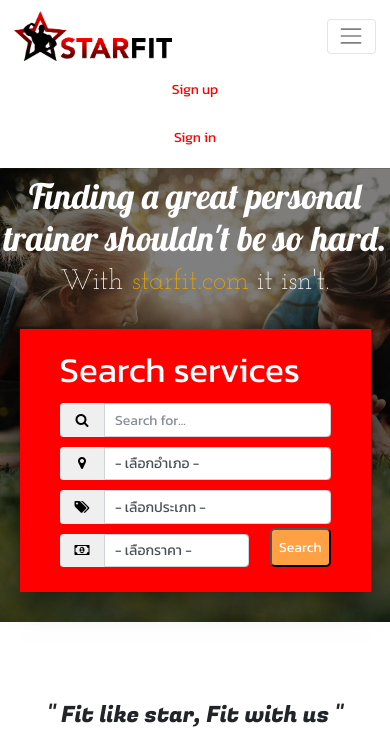
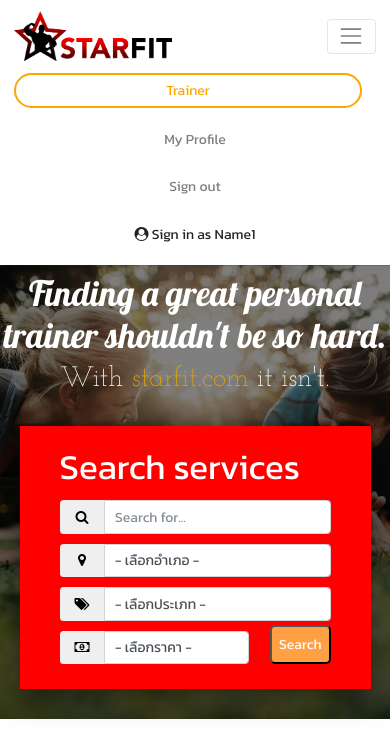
Before and after one commit to 5730684221-AB/mms-get-a-se, a Node server app: page / in a window 390 px wide, after a click that opens the changed part. Shown: the top 730 px of the page. Run offline with Node 20, Linux system fonts and the light colour scheme; some libraries are stand-ins or nearby versions.

Commit message:
Display user when signin

```diff
--- a/starfit_node/public/css/style.css
+++ b/starfit_node/public/css/style.css
@@ -237,6 +237,9 @@
     li.nav-item>a {
         width: 100%;
     }
+    .signin-as {
+        width: 100%;
+    }
     li.nav-item>a:hover {
         color:red;
         text-decoration: none;
--- a/starfit_node/routes/index.js
+++ b/starfit_node/routes/index.js
@@ -20,7 +20,7 @@
   else {
     req.session.views = 1;
   }
-  res.render('index', { title: 'Index/login', style: 'style'});
+  res.render('index', { title: 'Index/login', style: 'style',account:{isLogin:true,name:"Name1"}});
   // res.render('view', { title: 'Index/Login', layout: 'login' });
 });
 
@@ -80,7 +80,7 @@
       } else {
           //login sucssessful
           req.session.user = user;
-          res.render('index', { title: 'Index/login', style: 'style', account:{isLogin:true,id:1}});
+          res.render('index', { title: 'Index/login', style: 'style', account:{isLogin:true,id:1,name:"Name1"}});
           // res.send("login sucssessful");
           // res.redirect('/');
       }
--- a/starfit_node/views/partials/navbar.hbs
+++ b/starfit_node/views/partials/navbar.hbs
@@ -19,6 +19,9 @@
                 <li class="nav-item">
                     <a class="btn btn-link gray-link my-2 my-sm-0" href="/signout">Sign out</a>
                 </li>
+                <li class="nav-item">
+                    <p class="btn my-2 my-sm-0 signin-as"><span><i class="fa fa-user-circle" aria-hidden="true"></i></span> Sign in as {{account.name}}</p>
+                </li>
             </ul>
             {{else}}
             <ul class="navbar-nav ml-auto">
```
